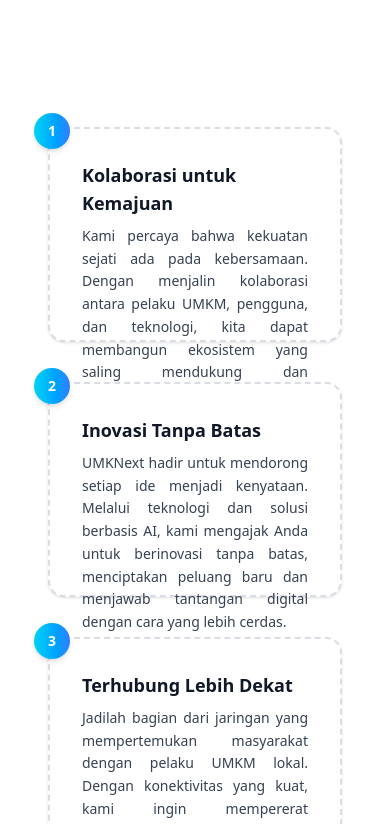
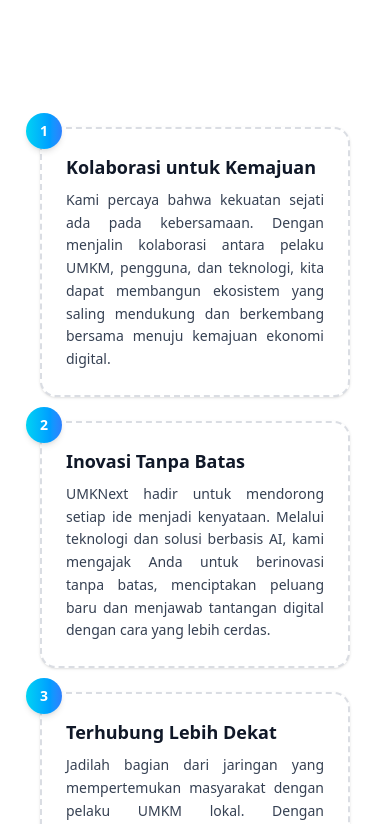
Before and after one commit to dipndipp/UMKNext, a React (Vite) app: page /about in a window 390 px wide. Shown: the part 3060-3884 px from the top of the page. Built offline with nearby package versions, Linux system fonts and the light colour scheme; no server answers.

Commit message:
fix grid

```diff
--- a/src/pages/AboutPage.tsx
+++ b/src/pages/AboutPage.tsx
@@ -188,32 +188,28 @@
 
         {/* grid card */}
 
-        <section className="max-w-6xl mx-auto px-6 mt-52 mb-40">
-          <div className="grid md:grid-cols-2 gap-x-10 gap-y-10 justify-center items-stretch">
+        <section className="max-w-6xl mx-auto px-4 sm:px-6 mt-52 mb-40">
+          <div className="grid grid-cols-1 sm:grid-cols-2 gap-6 md:gap-x-10 md:gap-y-10 justify-center items-stretch">
             {[
               {
                 id: 1,
                 title: "Kolaborasi untuk Kemajuan",
                 desc: "Kami percaya bahwa kekuatan sejati ada pada kebersamaan. Dengan menjalin kolaborasi antara pelaku UMKM, pengguna, dan teknologi, kita dapat membangun ekosistem yang saling mendukung dan berkembang bersama menuju kemajuan ekonomi digital.",
-                width: "max-w-[480px]",
               },
               {
                 id: 2,
                 title: "Inovasi Tanpa Batas",
                 desc: "UMKNext hadir untuk mendorong setiap ide menjadi kenyataan. Melalui teknologi dan solusi berbasis AI, kami mengajak Anda untuk berinovasi tanpa batas, menciptakan peluang baru dan menjawab tantangan digital dengan cara yang lebih cerdas.",
-                width: "max-w-[530px]",
               },
               {
                 id: 3,
                 title: "Terhubung Lebih Dekat",
                 desc: "Jadilah bagian dari jaringan yang mempertemukan masyarakat dengan pelaku UMKM lokal. Dengan konektivitas yang kuat, kami ingin mempererat hubungan antara konsumen dan pelaku usaha di seluruh Indonesia.",
-                width: "max-w-[500px]",
               },
               {
                 id: 4,
                 title: "Tumbuh dan Berkembang",
                 desc: "Bersama UMKNext, kita bantu UMKM beradaptasi dengan perubahan zaman. Melalui dukungan digital dan jaringan luas, kami ingin setiap pelaku usaha lokal mampu bertahan, berkembang, dan bersinar di era modern.",
-                width: "max-w-[550px]",
               },
             ].map((item, i) => (
               <m.div
@@ -222,7 +218,7 @@
                 whileInView={{ opacity: 1, y: 0 }}
                 transition={{ delay: i * 0.15, duration: 0.6 }}
                 whileHover={{ scale: 1.02, y: -3 }}
-                className={`relative border-2 border-dashed border-gray-300/80 rounded-2xl p-8 bg-white shadow-sm hover:border-blue-400/80 hover:shadow-md transition-all duration-300 flex flex-col justify-between h-[215px] ${item.width}`}
+                className="relative border-2 border-dashed border-gray-300/80 rounded-2xl p-6 sm:p-8 bg-white shadow-sm hover:border-blue-400/80 hover:shadow-md transition-all duration-300 flex flex-col justify-between h-auto min-h-[215px]"
               >
                 {/* Nomor */}
                 <div className="absolute -top-4 -left-4 w-9 h-9 rounded-full bg-gradient-to-r from-cyan-400 to-blue-500 text-white font-bold text-sm flex items-center justify-center shadow-md hover:shadow-lg transition-all duration-300">
```
